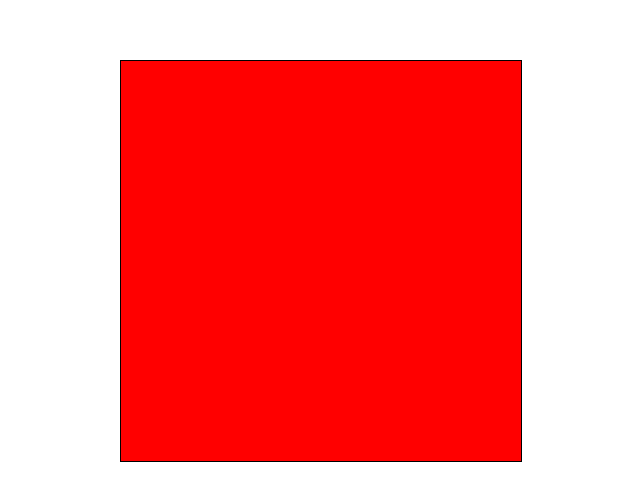
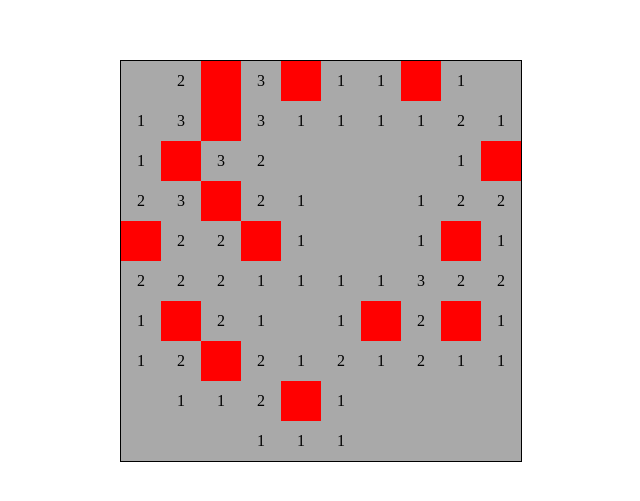
Before and after one commit to jonmcwest/minesweeper, a plain HTML site: page index.html in a window 1280 px wide. Shown: the part 147-648 px from the top of the page, without its empty margins (319-959 px from the left). Drawn offline with Linux system fonts and the light colour scheme.

Commit message:
add if statements to check if squares are adjacent to bombs

```diff
--- a/script.js
+++ b/script.js
@@ -14,17 +14,64 @@
     //combines safe and bomb array
     const gameArray = emptyArray.concat(bombsArray);
     const shuffledArray = fisherShuffle(gameArray);
-    console.log(shuffledArray);
 
     for (let i = 0; i < width * width; i++) {
       //create square div
       const square = document.createElement('div');
       //apply individual id to the square
       square.setAttribute('id', i);
+      //applies bomb class based on the shuffled array
+      square.classList.add(shuffledArray[i]);
       //places square div into grid when created
       grid.appendChild(square);
       //adds the create square into the squares array
       squares.push(square);
+    }
+
+    //add numbers to squares
+    for (let i = 0; i < squares.length; i++) {
+      let total = 0;
+      const isLeftEdge = i % width === 0;
+      const isRightEdge = i % width === width - 1;
+
+      if (squares[i].classList.contains('safe')) {
+        if (i > 0 && !isLeftEdge && squares[i - 1].classList.contains('bomb'))
+          total++;
+        if (
+          i > 9 &&
+          !isRightEdge &&
+          squares[i + 1 - width].classList.contains('bomb')
+        )
+          total++;
+        if (i > 10 && squares[i - width].classList.contains('bomb')) total++;
+        if (
+          i > 11 &&
+          !isLeftEdge &&
+          squares[i - 1 - width].classList.contains('bomb')
+        )
+          total++;
+        if (i < 98 && !isRightEdge && squares[i + 1].classList.contains('bomb'))
+          total++;
+        if (
+          i < 90 &&
+          !isLeftEdge &&
+          squares[i - 1 + width].classList.contains('bomb')
+        )
+          total++;
+        if (
+          i < 88 &&
+          !isRightEdge &&
+          squares[i + 1 + width].classList.contains('bomb')
+        )
+          total++;
+        if (i < 89 && squares[i + width].classList.contains('bomb')) total++;
+        squares[i].setAttribute('data', total);
+        if (total > 0) {
+          squares[i].innerText = `${total}`;
+        }
+      }
+
+      console.log(squares[i]);
     }
   }
   createBoard();
--- a/style.css
+++ b/style.css
@@ -17,9 +17,11 @@
 .grid div {
   height: 40px;
   width: 40px;
+  display: flex;
+  align-items: center;
+  justify-content: center;
+}
+
+.bomb {
   background-color: red;
 }
-
-.grid div:hover {
-  background-color: darkred;
-}
```
